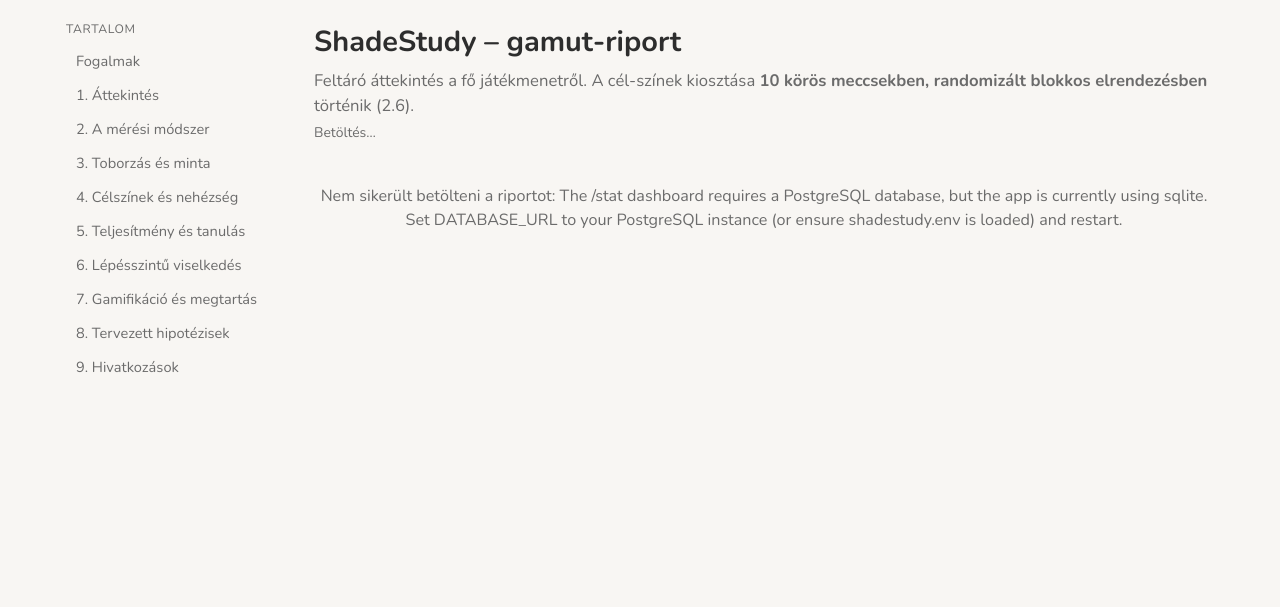
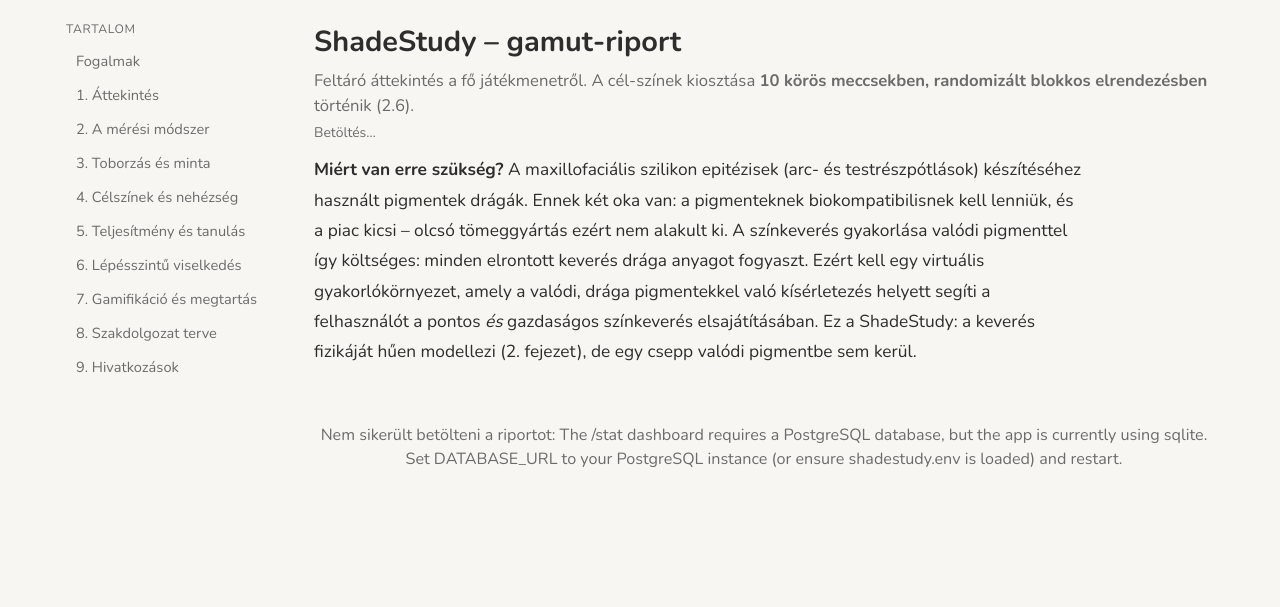
Before and after one commit to janoskonig/shadematch_python, a Flask app: template templates/stat_riport.html in a window 1280 px wide. Shown: the top 607 px of the page. Run offline with Flask 2, Linux system fonts and the light colour scheme; the template is opened without the code that fills it, so the values that code supplies are empty; parts of the project's set-up code (start-up, migrations or seed data) failed here and were passed over; some libraries are stand-ins or nearby versions.

Commit message:
/stat/riport: pigment-cost intro + replace hypotheses with thesis plan (sec 8)
Top of page: why the virtual practice environment exists (maxillofacial
silicone epithesis pigments are expensive — biocompatibility + small
market, no cheap mass production).

Section 8 is now "Szakdolgozat terve": pigment-use efficiency metric
(deviation from the minimal recipe), its modeling (many-zero nonnegative
data, hurdle vs one-part), and mixed-model variance decomposition
(participant / target color / learning / other), with practical payoff
for the SHADE training system.

Co-Authored-By: Claude Fable 5 <noreply@anthropic.com>

```diff
--- a/templates/stat_riport.html
+++ b/templates/stat_riport.html
@@ -92,7 +92,7 @@
       <li><a href="#s5" data-sec="s5">5. Teljesítmény és tanulás</a></li>
       <li><a href="#s6" data-sec="s6">6. Lépésszintű viselkedés</a></li>
       <li><a href="#s7" data-sec="s7">7. Gamifikáció és megtartás</a></li>
-      <li><a href="#sHyp" data-sec="sHyp">8. Tervezett hipotézisek</a></li>
+      <li><a href="#sHyp" data-sec="sHyp">8. Szakdolgozat terve</a></li>
       <li><a href="#s8" data-sec="s8">9. Hivatkozások</a></li>
     </ol>
   </nav>
@@ -104,6 +104,17 @@
         <strong>10 körös meccsekben, randomizált blokkos elrendezésben</strong> történik (2.6).</p>
       <p class="meta" id="metaLine">Betöltés…</p>
     </div>
+
+    <p class="intro">
+      <strong>Miért van erre szükség?</strong> A maxillofaciális szilikon epitézisek (arc- és
+      testrészpótlások) készítéséhez használt pigmentek drágák. Ennek két oka van: a pigmenteknek
+      biokompatibilisnek kell lenniük, és a piac kicsi – olcsó tömeggyártás ezért nem alakult ki.
+      A színkeverés gyakorlása valódi pigmenttel így költséges: minden elrontott keverés drága
+      anyagot fogyaszt. Ezért kell egy virtuális gyakorlókörnyezet, amely a valódi, drága
+      pigmentekkel való kísérletezés helyett segíti a felhasználót a pontos <em>és</em> gazdaságos
+      színkeverés elsajátításában. Ez a ShadeStudy: a keverés fizikáját hűen modellezi (2. fejezet),
+      de egy csepp valódi pigmentbe sem kerül.
+    </p>
 
     <div id="reportBody" style="display:none;">
 
@@ -585,94 +596,83 @@
         </p>
       </section>
 
-      <!-- 8) TERVEZETT HIPOTÉZISEK -->
+      <!-- 8) SZAKDOLGOZAT TERVE -->
       <section class="sec" id="sHyp">
-        <h2><span class="num">8.</span>Tervezett hipotézisek – a megerősítő fázis váza</h2>
-        <p class="intro">
-          A riport eddig <strong>feltáró</strong> volt: leírta, mi történik a játékban. Ez a szakasz előre
-          néz: azt vázolja ötletszinten, milyen hipotéziseket lehet a fenti adatszerkezetre építeni a
-          tervezett kohorsz-fázisban (30–40 résztvevő, fejenként 6 meccs, azonos protokoll szerint).
-          Itt nincs eredmény és nincs illesztett modell. Minden hipotézis ugyanazt a szerkezetet követi:
-          <strong>(1) tudományos hipotézis</strong>, amely oksági viszonyt feltételez;
-          <strong>(2) predikció</strong> – ellenőrizhető jóslat, amelyen keresztül a hipotézis
-          tesztelhetővé (és cáfolhatóvá) válik; <strong>(3) a predikcióhoz tartozó mérendő
-          változók</strong>; és ezekre épülve <strong>(4) a statisztikai null- és
-          ellenhipotézis-pár</strong> a tervezett teszttel. (Nullhipotézis, H0: „nincs hatás”;
-          ellenhipotézis, H1: a predikcióból következő, előre rögzített irányú eltérés.)
-        </p>
-        <p class="intro">
-          <strong>A kutatási kérdés:</strong> ha a játékosok gyakorlással javulnak, <em>mit</em> tanulnak
-          meg valójában – a keverés stratégiáját, a hatékony útvonalat, vagy csak konkrét színeket?
-          A kérdés nem az, hogy „van-e tanulás”, hanem hogy <em>melyik mechanizmus</em> hordozza.
-          Három tulajdonság teszi ezt itt jól vizsgálhatóvá: (1) a lépésszintű napló – minden cseppről
-          tudjuk, javította vagy rontotta-e a ΔE-t (6. fejezet); (2) a meccs randomizált blokk – a
-          nehézség meccsek között <em>tervezésből</em> azonos eloszlású, nem utólagos korrekcióból (2.6);
-          (3) minden cél-szín receptje ismert, így objektív viszonyítási pont a <em>minimális</em>
-          cseppszám.
-        </p>
-
-        <h3>H‑A: Stratégiai tanulás (hiba → beavatkozás leképezés)</h3>
-        <dl class="gloss">
-          <dt>Tudományos hipotézis</dt>
-          <dd>Az ismételt cselekvés–visszajelzés párok (csepp → látható ΔE-változás) <strong>okozzák</strong>
-            a játékos belső keverési modelljének pontosodását: a gyakorlás hatására egyre inkább az
-            észlelt hibának megfelelő pigmenthez nyúl.</dd>
-          <dt>Predikció</dt>
-          <dd>Ha a hipotézis igaz, a ΔE-t csökkentő lépések aránya (a 6.6-ban definiált „javító arány”)
-            személyen belül meccsről meccsre nő. Élesített jóslat: az <em>első</em> lépés helyessége nő –
-            az első lépésnél még nincs próbálgatásos visszacsatolás, csak a belső modell.</dd>
-          <dt>Mérendő változók</dt>
-          <dd>Függő: a javító arány, illetve az első lépés helyessége (a lépésenkénti ΔE-változásból).
-            Magyarázó: a meccs sorszáma (1–6). Kontroll: a színklaszter; az elemzés személyen belüli
-            (mindenki önmaga kontrollja).</dd>
-          <dt>Statisztikai hipotézisek</dt>
-          <dd><strong>H0:</strong> a javító arány meccs-sorszám szerinti meredeksége nulla.
-            <strong>H1:</strong> a meredekség pozitív (egyoldali). Tervezett teszt: kevert (többszintű)
-            logisztikus regresszió, résztvevőnkénti véletlen hatással.</dd>
-        </dl>
-
-        <h3>H‑B: Hatékonysági tanulás (rövidebb út ugyanoda)</h3>
-        <dl class="gloss">
-          <dt>Tudományos hipotézis</dt>
-          <dd>A gyakorlás a keresési stratégiát hatékonyabbá teszi: azt <strong>okozza</strong>, hogy
-            ugyanahhoz az eredményhez kevesebb felesleges kitérő kell.</dd>
-          <dt>Predikció</dt>
-          <dd>A <strong>többletlépés</strong> – a tényleges cselekvésszám és a recept szerinti minimum
-            különbsége – meccsről meccsre csökken. (A többletlépés a nyers lépésszámnál tisztább mutató,
-            mert a cél-szín nehézségét kivonja magából.)</dd>
-          <dt>Mérendő változók</dt>
-          <dd>Függő: a többletlépés. Magyarázó: a meccs sorszáma. Kontroll: a színklaszter és a kör
-            kimenete (teljesítve / feladva).</dd>
-          <dt>Statisztikai hipotézisek</dt>
-          <dd><strong>H0:</strong> a többletlépés meccs-sorszám szerinti meredeksége nulla.
-            <strong>H1:</strong> a meredekség negatív (egyoldali). Tervezett teszt: kevert lineáris
-            regresszió; a többletlépés ferde eloszlása miatt szükség esetén log-skálán.</dd>
-        </dl>
-
-        <h3>H‑C: Általánosuló tanulás vagy színmemorizálás?</h3>
-        <dl class="gloss">
-          <dt>Tudományos hipotézis</dt>
-          <dd>A javulást a színcsalád szintjén <strong>általánosuló</strong> tanulás okozza, nem konkrét
-            receptek bemagolása. A meccs-szerkezet ezt „ingyen” szétválasztja: a tíz klaszter meccsenként
-            <em>ismétlődik</em>, de a kisorsolt konkrét cél-szín szinte mindig <em>új</em>.</dd>
-          <dt>Predikció</dt>
-          <dd>A H‑A és H‑B szerinti javulás az <strong>először látott</strong> cél-színekre szűkített
-            részmintán is fennáll. Ha csak memorizálás történik, az új színeken nincs javulás.</dd>
-          <dt>Mérendő változók</dt>
-          <dd>Ugyanazok, mint H‑A-nál és H‑B-nél, kiegészítve egy jelölővel: kevert-e már a résztvevő
-            korábban az adott cél-színnel.</dd>
-          <dt>Statisztikai hipotézisek</dt>
-          <dd><strong>H0:</strong> az először látott színek részmintáján a meredekség nulla.
-            <strong>H1:</strong> a meredekség az előrejelzett irányú (H‑A-nál pozitív, H‑B-nél negatív).
-            Tervezett teszt: ugyanazok a kevert modellek, a részmintán.</dd>
-        </dl>
-
-        <p class="intro">
-          <strong>Őszinte korlát, előre kimondva:</strong> a gyakorlási „dózis” nem randomizált – minden
-          résztvevő ugyanabban a sorrendben kapja a hat meccsét –, ezért az időbeli trend elvileg
-          összekeveredhet bármivel, ami idővel együtt változik. Ezt az elemzés személyen <em>belüli</em>
-          jellege kezeli (mindenki önmaga kontrollja); ami ezután marad, azt a dolgozat korlátként fogja
-          megnevezni, nem elhallgatni.
+        <h2><span class="num">8.</span>Szakdolgozat terve – a pigmentfelhasználás hatékonysága</h2>
+        <p class="intro">
+          A riport eddig <strong>feltáró</strong> volt: leírta, mi történik a játékban. Ez a szakasz
+          előre néz: a tervezett szakdolgozat vázát adja. A kiindulópont egy hiányérzet: a ΔE önmagában
+          nem elég a teljesítmény értékelésére. A ΔE csak azt mondja meg, <em>mennyire pontos</em> lett
+          a szín – azt nem, hogy <em>mennyi anyagból</em> lett az. Egy tréningalkalmazásban ez a második
+          kérdés legalább olyan fontos, mint az első: a valódi pigment drága (lásd a bevezetőt), a
+          gazdaságos keverés tehát önálló, tanítandó készség. A dolgozat erre a második dimenzióra épül,
+          három lépésben.
+        </p>
+
+        <h3>8.1 Új mérőszám: a pigmentfelhasználási hatékonyság</h3>
+        <p class="intro">
+          Az első lépés egy új mutató definiálása, amely a ΔE mellé a teljesítmény második dimenzióját
+          adja. Az alapötlet a receptek egy tulajdonságából indul ki. Minden cél-színnek van egy ismert
+          receptje: a pigmentcseppek száma. A szín szempontjából azonban nem a cseppek <em>száma</em>
+          számít, hanem az <em>arányuk</em>: a recept bármely egész számú többszöröse ugyanazt a
+          pigmentarányt – és így ugyanazt a színt – adja. Aki 1 csepp piros + 2 csepp sárga helyett
+          3 piros + 6 sárgát kever, ugyanoda jut, csak háromszor annyi anyagból.
+        </p>
+        <p class="intro">
+          Ebből következik, hogyan lehet gazdaságtalanul keverni. Ha valaki nem pontosan a recept
+          szerinti arányt keveri, hanem eltér tőle, akkor félő, hogy pazarolja a pigmentet: az aránytól
+          eltérő cseppek vagy rontják a színt, vagy további korrekciós cseppeket követelnek, hogy az
+          arány helyreálljon – és mindkét út fölösleges anyagfogyasztással jár. A tervezett mutató ezt
+          az eltérést számszerűsíti: a felhasználó által kikevert cseppösszetételt a cél-szín
+          <em>legkisebb</em> (tovább már nem egyszerűsíthető) receptjéhez viszonyítja. Aki pontosan a
+          minimális receptet találja el, annak az értéke nulla; minél többet tér el tőle – arányban
+          vagy fölösleges többszörözésben –, annál nagyobb az érték. Így a teljesítmény két tengelyen
+          mérhető: a ΔE a pontosságot, az új mutató a takarékosságot fogja meg.
+        </p>
+
+        <h3>8.2 A mérőszám modellezése</h3>
+        <p class="intro">
+          A második lépés az új mutató eloszlásának vizsgálata és a hozzá illő statisztikai modell
+          kiválasztása. Az eloszlás alakja előre megjósolható, mert szerkezetében ugyanolyan, mint a
+          ΔE-é: nemnegatív (nulla alá nem mehet), sok a pontosan nulla érték (a minimális receptet
+          eltaláló keverések), a többi érték pedig pozitív és jobbra ferde – sok kicsi eltérés, kevés
+          nagy pazarlás. Az ilyen adatra a megszokott, normális eloszlást feltételező lineáris
+          regresszió nem való: a sok nullát és a ferdeséget nem tudja leírni.
+        </p>
+        <p class="intro">
+          A dolgozat ezért a sok nullát tartalmazó, nemnegatív adatokra alkalmas modellcsaládokat
+          hasonlítja össze. A fő jelölt a <strong>kétrészes (hurdle) modell</strong>: az első rész azt
+          modellezi, hogy egy keverés nulla-e („eltalálta-e a minimális receptet” – logisztikus
+          regresszióval), a második rész pedig azt, hogy ha nem nulla, mekkora az eltérés (a pozitív
+          értékekre illesztett, ferde eloszlást megengedő modellel, például gamma- vagy lognormális
+          alapon). Mellette egydarabos alternatívák is szóba jönnek, amelyek a nullákat és a pozitív
+          értékeket egyetlen eloszlással kezelik. Az összehasonlítás szempontja kettős: melyik modell
+          írja le jobban az adatot, és melyik eredménye mondható el érthetőbben. Ez a szakasz terv:
+          itt még nincs illesztett modell.
+        </p>
+
+        <h3>8.3 Varianciafelbontás: mitől függ a hatékonyság?</h3>
+        <p class="intro">
+          A harmadik lépés a kérdés, hogy az új mutató ingadozását <em>mi</em> magyarázza. Az eszköz a
+          <strong>kevert (többszintű) modell</strong>: olyan regresszió, amely megengedi, hogy minden
+          résztvevőnek – és minden cél-színnek – saját alapszintje legyen. Ezzel a mutató teljes
+          varianciája forrásokra bontható: mennyit magyaráz a <strong>résztvevő</strong> (vannak-e eleve
+          takarékosabb és eleve pazarlóbb keverők), mennyit a <strong>cél-szín</strong> (vannak-e
+          színek, amelyek szinte mindenkit pazarlásra csábítanak), mennyit a <strong>tanulás</strong>
+          (javul-e a hatékonyság a gyakorlással, meccsről meccsre), és mennyit az <strong>egyéb
+          tényezők</strong> (például az eszköz vagy a kör kimenete). A felbontás eredménye egy egyszerű
+          kép: melyik forrás mekkora szeletet visz a teljes ingadozásból – és ebből látszik, hol van a
+          legnagyobb tere a fejlesztésnek.
+        </p>
+
+        <p class="intro">
+          <strong>Gyakorlati haszon:</strong> az eredmények közvetlenül felhasználhatók a SHADE
+          tréningrendszerben. Ha a hatékonyság mérhető, akkor visszajelezhető és fejleszthető: a
+          rendszer nemcsak azt jelezheti, hogy a szín pontos lett-e, hanem azt is, hogy mennyi
+          fölösleges anyagba került – és célzottan gyakoroltathatja azokat a színcsaládokat, ahol a
+          pazarlás a legnagyobb. Így a tréning nemcsak a színpontosságot, hanem az anyaghatékony
+          színkeverést is fejleszti – vagyis pontosan azt a két készséget, amelyet a drága, valódi
+          pigmentekkel dolgozó gyakorlat megkövetel.
         </p>
       </section>
 
```
